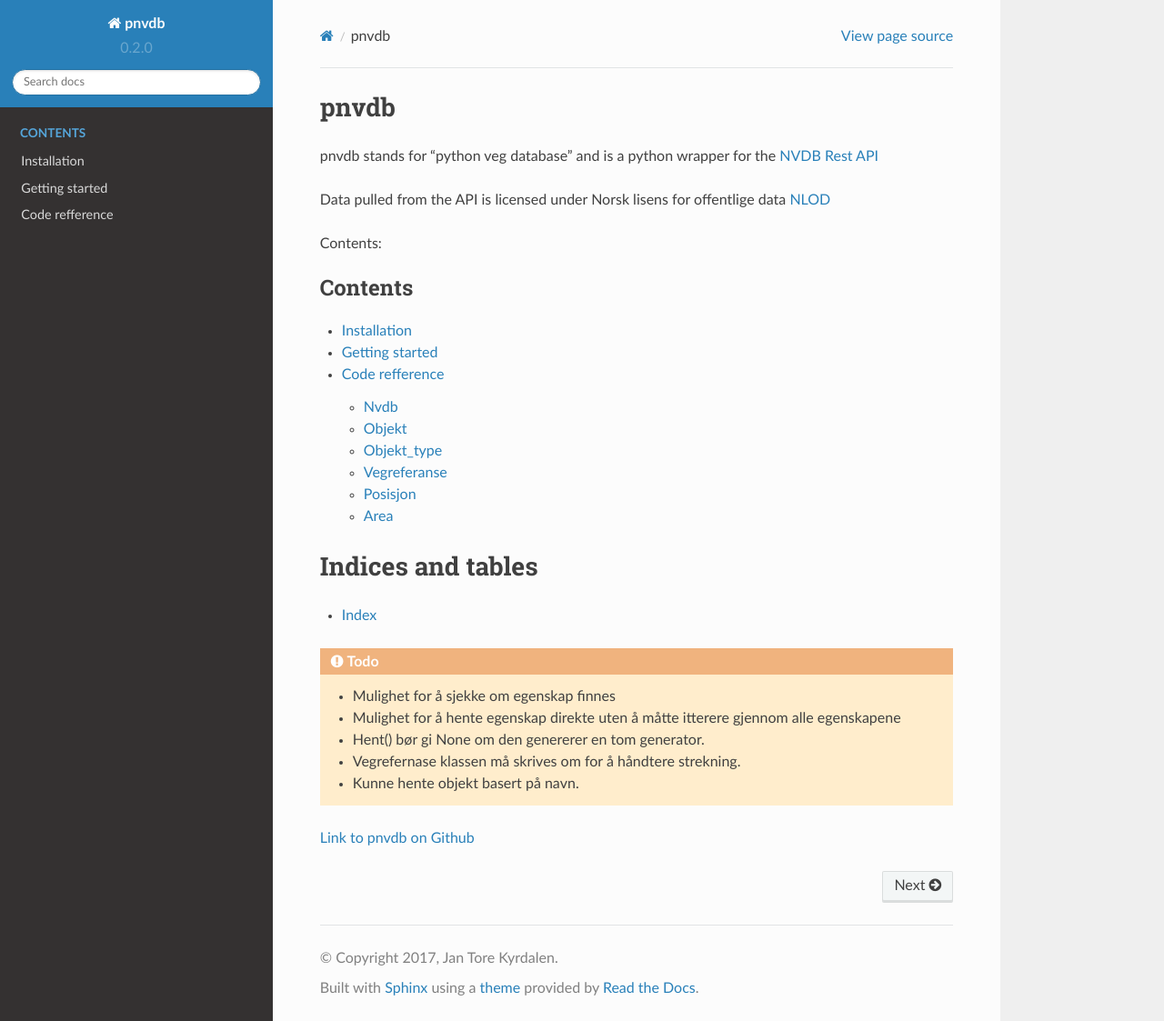
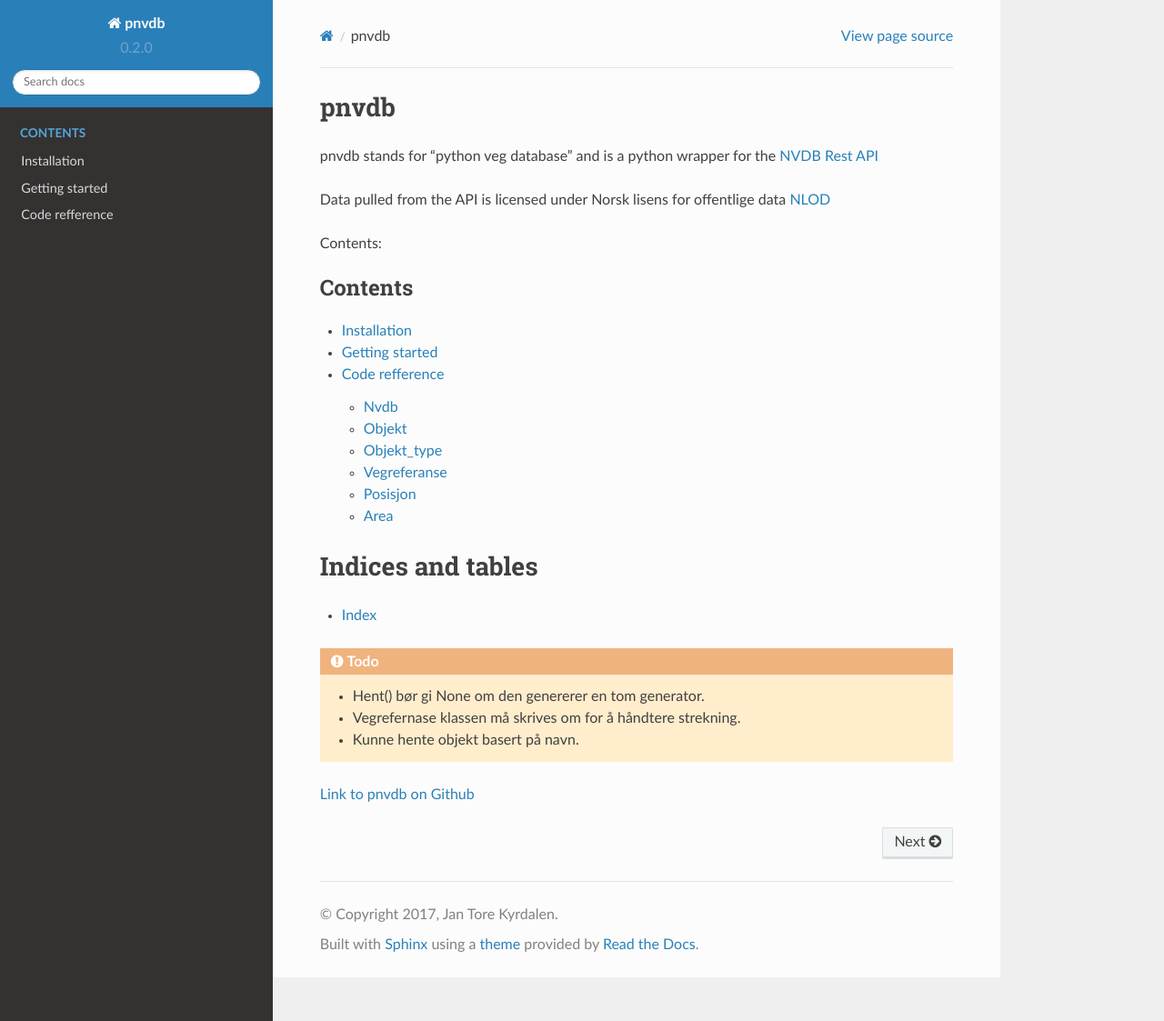
Before and after one commit to Acurus/pnvdb, a Sphinx documentation site: the page built from docs/index.rst, in a window 1280 px wide and 1123 px high. Shown: the whole window at 91% size. Built offline with Sphinx 7.4.7 and the Read the Docs theme 2.0.0, drawn with Linux system fonts in a browser that asks for light colours.

Commit message:
new release

```diff
--- a/docs/index.rst
+++ b/docs/index.rst
@@ -25,8 +25,6 @@ Indices and tables
 * :ref:`genindex`
 
 .. todo::
-	* Mulighet for å sjekke om egenskap finnes
-	* Mulighet for å hente egenskap direkte uten å måtte itterere gjennom alle egenskapene
 	* Hent() bør gi None om den genererer en tom generator.
 	* Vegrefernase klassen må skrives om for å håndtere strekning.
 	* Kunne hente objekt basert på navn.
--- a/setup.py
+++ b/setup.py
@@ -19,7 +19,7 @@ with open(path.join(here, 'README.rst'), encoding='utf-8') as f:
 setup(
     name='pnvdb',
 
-    version='0.2.1',
+    version='0.2.2',
 
     description='A python wrapper for the NVDB REST API',
     long_description=long_description,
```
